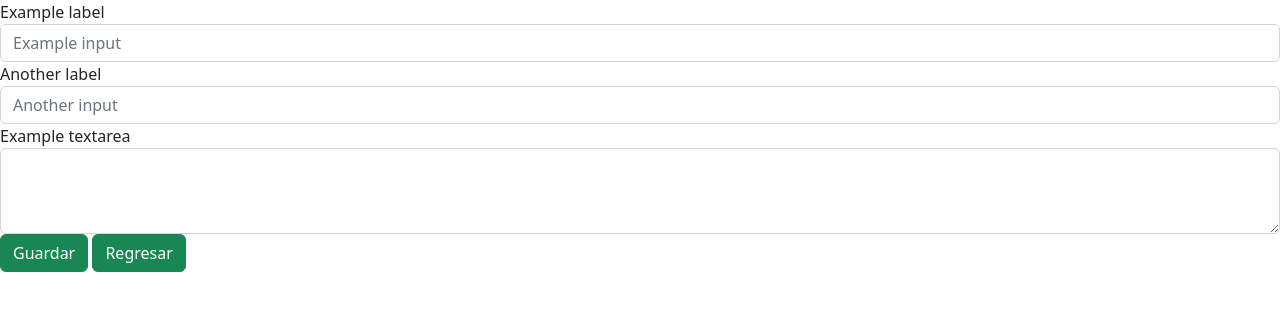
After one commit to robert2236/Web-Site-University, a PHP site: page /app/modules/califications.php in a window 1280 px wide. The commit adds this page. Shown: the top 311 px of the page. Run offline with PHP 8.4, Linux system fonts and the light colour scheme.

Commit message:
adding modules in app

```diff
--- /dev/null
+++ b/app/includesApp/footerAdmin.php
@@ -0,0 +1,4 @@
+ <!-- JavaScript Bundle with Popper -->
+ <script src="https://cdn.jsdelivr.net/npm/bootstrap@5.2.2/dist/js/bootstrap.bundle.min.js" integrity="sha384-OERcA2EqjJCMA+/3y+gxIOqMEjwtxJY7qPCqsdltbNJuaOe923+mo//f6V8Qbsw3" crossorigin="anonymous"></script>
+</body>
+</html>
--- /dev/null
+++ b/app/modules/califications.php
@@ -0,0 +1,35 @@
+
+<!DOCTYPE html>
+<html lang="en">
+<head>
+    <meta charset="UTF-8">
+    <meta http-equiv="X-UA-Compatible" content="IE=edge">
+    <meta name="viewport" content="width=device-width, initial-scale=1.0">
+    <link rel="stylesheet" href="assets/CSS/app.css"><link href="https://cdn.jsdelivr.net/npm/bootstrap@5.2.2/dist/css/bootstrap.min.css" rel="stylesheet" integrity="sha384-Zenh87qX5JnK2Jl0vWa8Ck2rdkQ2Bzep5IDxbcnCeuOxjzrPF/et3URy9Bv1WTRi" crossorigin="anonymous">
+    <!-- FONTS -->
+<link rel="preconnect" href="https://fonts.googleapis.com">
+<link rel="preconnect" href="https://fonts.gstatic.com" crossorigin>
+<link href="https://fonts.googleapis.com/css2?family=Noto+Sans:wght@300&display=swap" rel="stylesheet">
+    <title>Admin</title>
+</head>
+<body>
+<form>
+  <div class="form-group">
+    <label for="formGroupExampleInput">Example label</label>
+    <input type="text" class="form-control" id="formGroupExampleInput" placeholder="Example input">
+  </div>
+  <div class="form-group">
+    <label for="formGroupExampleInput2">Another label</label>
+    <input type="text" class="form-control" id="formGroupExampleInput2" placeholder="Another input">
+  </div>
+  <div class="form-group">
+    <label for="exampleFormControlTextarea1">Example textarea</label>
+    <textarea class="form-control" id="exampleFormControlTextarea1" rows="3"></textarea>
+  </div>
+  <button class=" btn btn-success" name="update">Guardar</button>
+  <button class=" btn btn-success" name="update">Regresar</button>
+</form>
+<!-- JavaScript Bundle with Popper -->
+<script src="https://cdn.jsdelivr.net/npm/bootstrap@5.2.2/dist/js/bootstrap.bundle.min.js" integrity="sha384-OERcA2EqjJCMA+/3y+gxIOqMEjwtxJY7qPCqsdltbNJuaOe923+mo//f6V8Qbsw3" crossorigin="anonymous"></script>
+</body>
+</html>
--- a/index.php
+++ b/index.php
@@ -18,7 +18,7 @@
 ?>
 
 <?php include("includes/header.php")?>
-<?php require 'partials/header.php' ?>
+
 <?php if(!empty($user)): ?>
   <br> Welcome. <?= $user['email']; ?>
   <br>You are Successfully Logged In
--- a/login.php
+++ b/login.php
@@ -3,7 +3,7 @@
   session_start();
 
   if (isset($_SESSION['user_id'])) {
-    header('Location: /php-login');
+    header('Location: /university.php');
   }
   require 'database.php';
 
@@ -17,7 +17,7 @@
 
     if (count($results) > 0 && password_verify($_POST['password'], $results['password'])) {
       $_SESSION['user_id'] = $results['id'];
-      header("Location: /php-login");
+      header("Location: /university.php");
     } else {
       $message = 'Sorry, those credentials do not match';
     }
```
Also changed, not shown: app/includesApp/headerAdmin.php (added, +15 -0 lines), app/modules/asignacion_tutor.php (added, +28 -0 lines), app/database2.php (added), assets/CSS/app.css (added), 1 other file.
